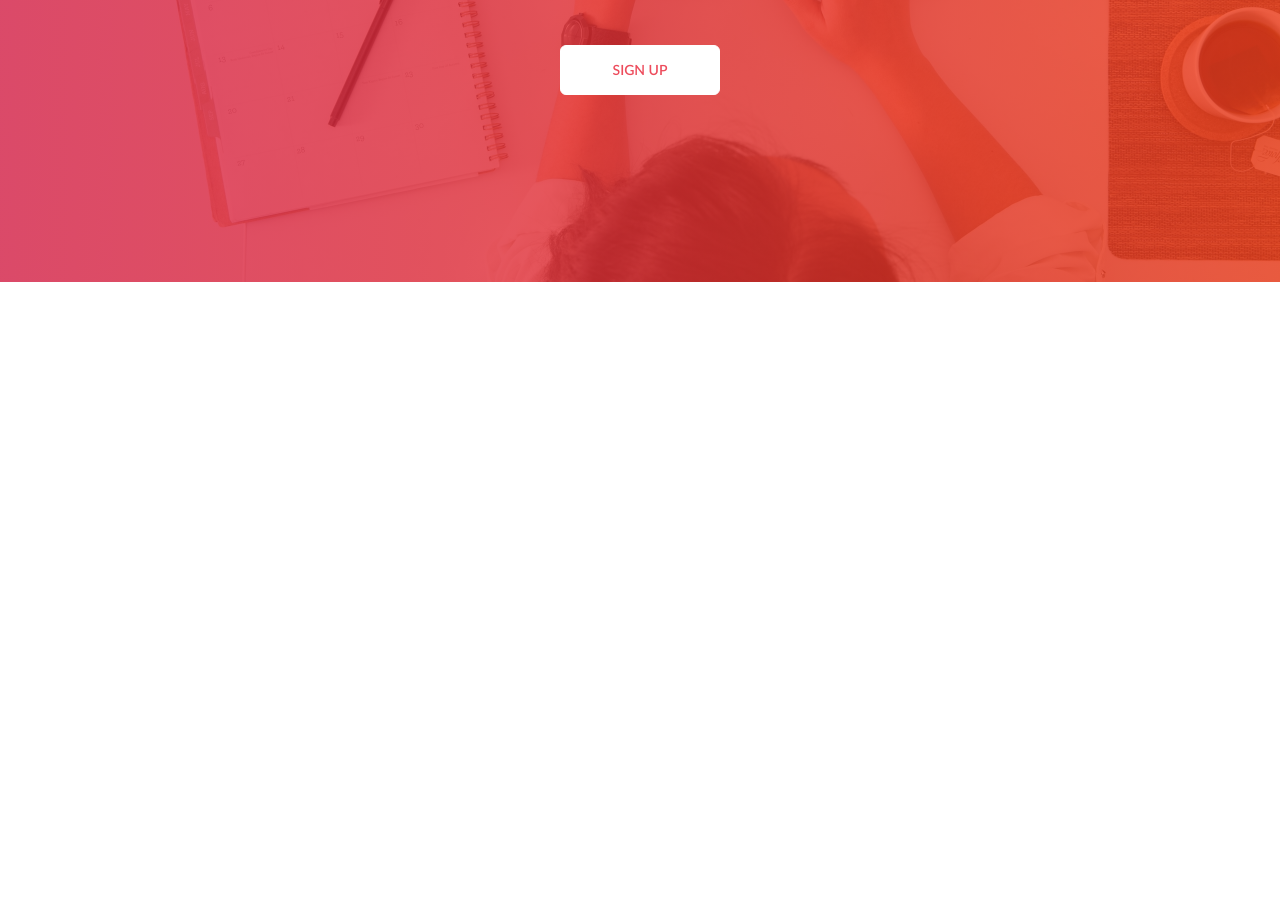
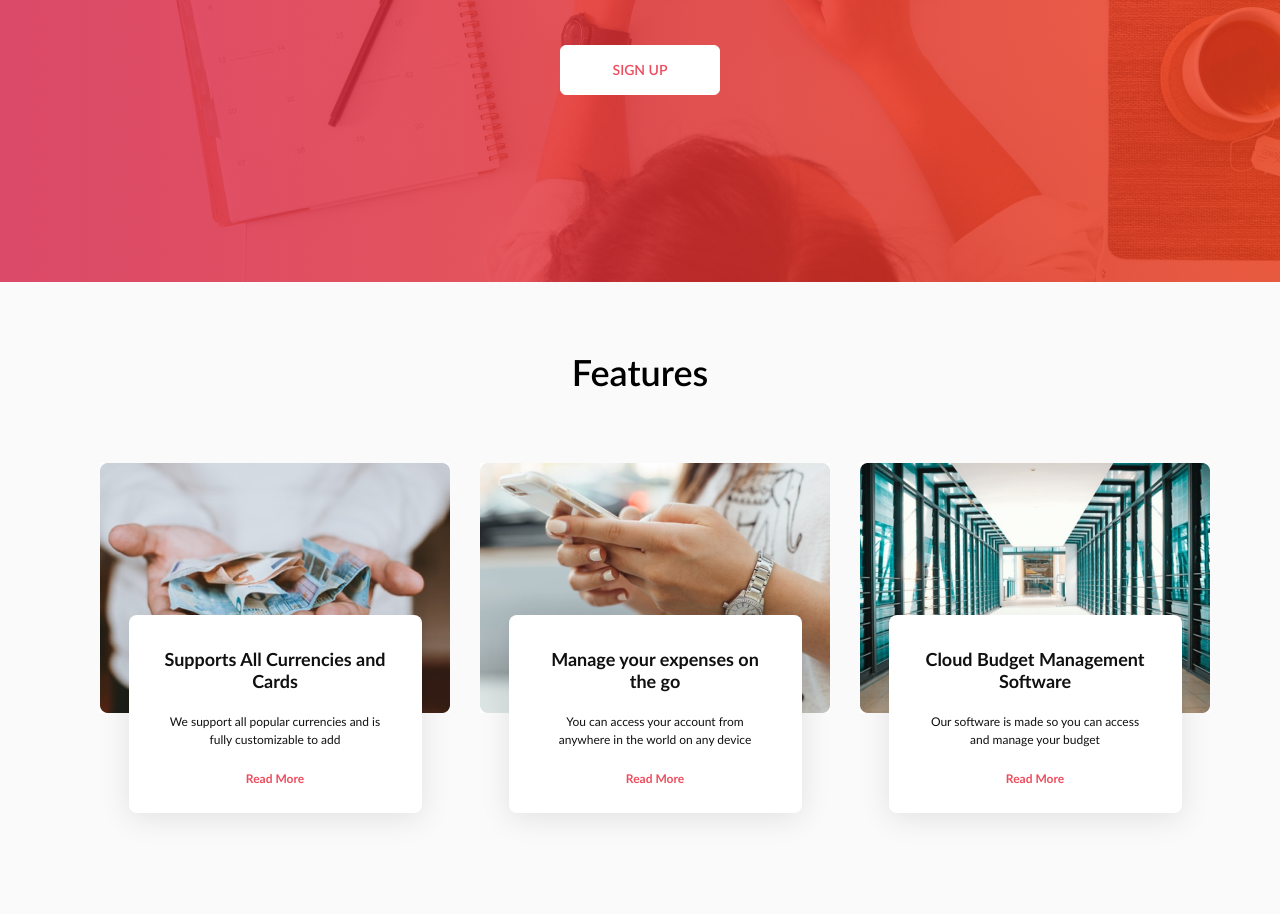
Before and after one commit to AleksandrUA1/hometask_flex_optimization_adaptive_scss_bem, a plain HTML site: page index.html in a window 1280 px wide. Shown: the part 500-1414 px from the top of the page. Before the commit the page ends 800 px from the top, so only its background shows below. Drawn offline with Linux system fonts and the light colour scheme.

Commit message:
end of creation Features block

```diff
--- a/index.html
+++ b/index.html
@@ -40,8 +40,48 @@
             </div>
         </div>
     </header>
-    <main>
-
+    <main class="features">
+        <div class="container">
+            <h2 class="block-title">Features</h2>
+            <div class="cards-features">
+                <article class="features-card">
+                    <img src="img/features1.jpg" alt="support for all types of currencies" class="fetures-card__img">
+                    <div class="card">
+                        <h3 class="card__title">
+                            Supports All Currencies and Cards
+                        </h3>
+                        <p class="card__text">
+                            We support all popular currencies and is fully customizable to add
+                        </p>
+                        <a href="#" class="card__link">Read More</a>
+                    </div>
+                </article>
+                <article class="features-card">
+                    <img src="img/features2.jpg" alt="software support for the application" class="features-card__img">
+                    <div class="card">
+                        <h3 class="card__title">
+                            Manage your expenses on the go
+                        </h3>
+                        <p class="card__text">
+                            You can access your account from anywhere in the world on any device
+                        </p>
+                        <a href="#" class="card__link">Read More</a>
+                    </div>
+                </article>
+                <article class="features-card">
+                    <img src="img/features3.jpg" alt="Cloud Management" class="fetures-card__img">
+                    <div class="card">
+                        <h3 class="card__title">
+                            Cloud Budget Management Software
+                        </h3>
+                        <p class="card__text">
+                            Our software is made so you can access and manage your budget
+                        </p>
+                        <a href="#" class="card__link">Read More</a>
+                    </div>
+                </article>
+            </div>
+        </div>
     </main>
     <footer>
 
--- a/scss/const.scss
+++ b/scss/const.scss
@@ -21,3 +21,18 @@ a {
 %shadow {
     text-shadow: 0px 4px 4px rgba(0, 0, 0, 0.75);
 }
+
+%block-title {
+    font-weight: 600;
+	font-size: 36px;
+	line-height: 54px;
+	text-align: center;
+}
+
+%card-title {
+    font-weight: 700;
+    font-size: 18px;
+    line-height: 22px;
+    text-align: center;
+    color: #101010;
+}
--- a/scss/main.scss
+++ b/scss/main.scss
@@ -0,0 +1,55 @@
+.features {
+	background-color: #fafafa;
+	padding: 63px 0 31px;
+}
+
+.block-title {
+	@extend %block-title;
+}
+
+.cards-features {
+	display: flex;
+	justify-content: space-between;
+	margin-top: 64px;
+}
+
+.features-card {
+	display: flex;
+	flex-direction: column;
+	align-items: center;
+	margin: 0 15px;
+		&__img {
+			width: 350px;
+			height: 250px;
+		}
+}
+
+
+.card {
+	width: 293px;
+	min-height: 198px;
+	border-radius: 8px;
+	background-color: #fff;
+	box-shadow: 0px 5px 30px rgba(0, 0, 0, 0.1);
+	padding: 33px 32px 25px 32px;
+	display: flex;
+	flex-direction: column;
+	justify-content: space-between;
+	position: relative;
+	top: -98px;
+
+	&__title {
+		@extend %card-title;
+	}
+
+	&__text {
+		color: #101010;
+		text-align: center;
+	}
+
+	&__link {
+		font-weight: 700;
+		text-align: center;
+		color: #ED4C5C;
+	}
+}
--- a/scss/media.scss
+++ b/scss/media.scss
@@ -11,6 +11,23 @@
         &__login {
             margin-left: 0;
         }
+    }
+
+    .cards-features {
+        flex-wrap: wrap;
+        justify-content: space-between;
+        padding: 0 9%;
+    }
+
+    .features-card {
+        margin: 0 30px;
+    }
+
+}
+
+@media (max-width: 1000px) {
+    .cards-features {
+        justify-content: center;
     }
 
 }
```
Also changed, not shown: css/style.css, 1 other file.
